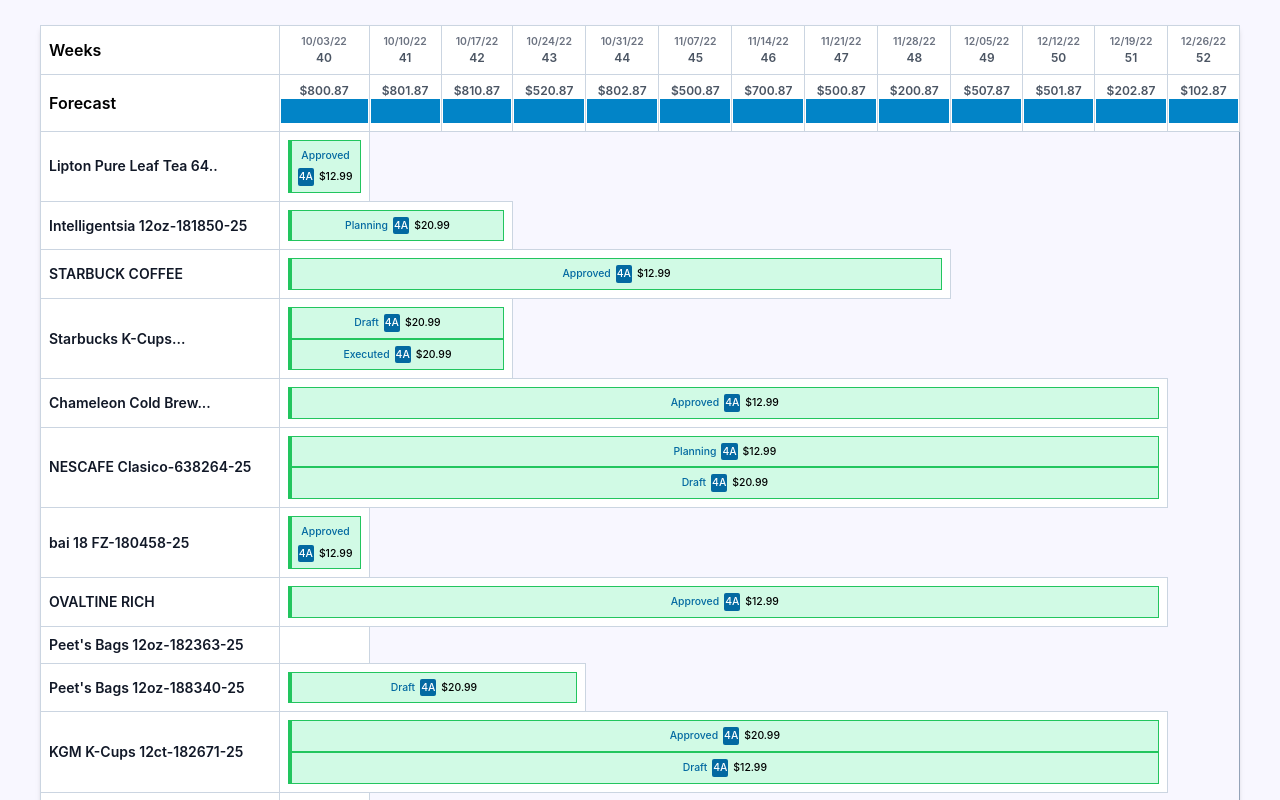
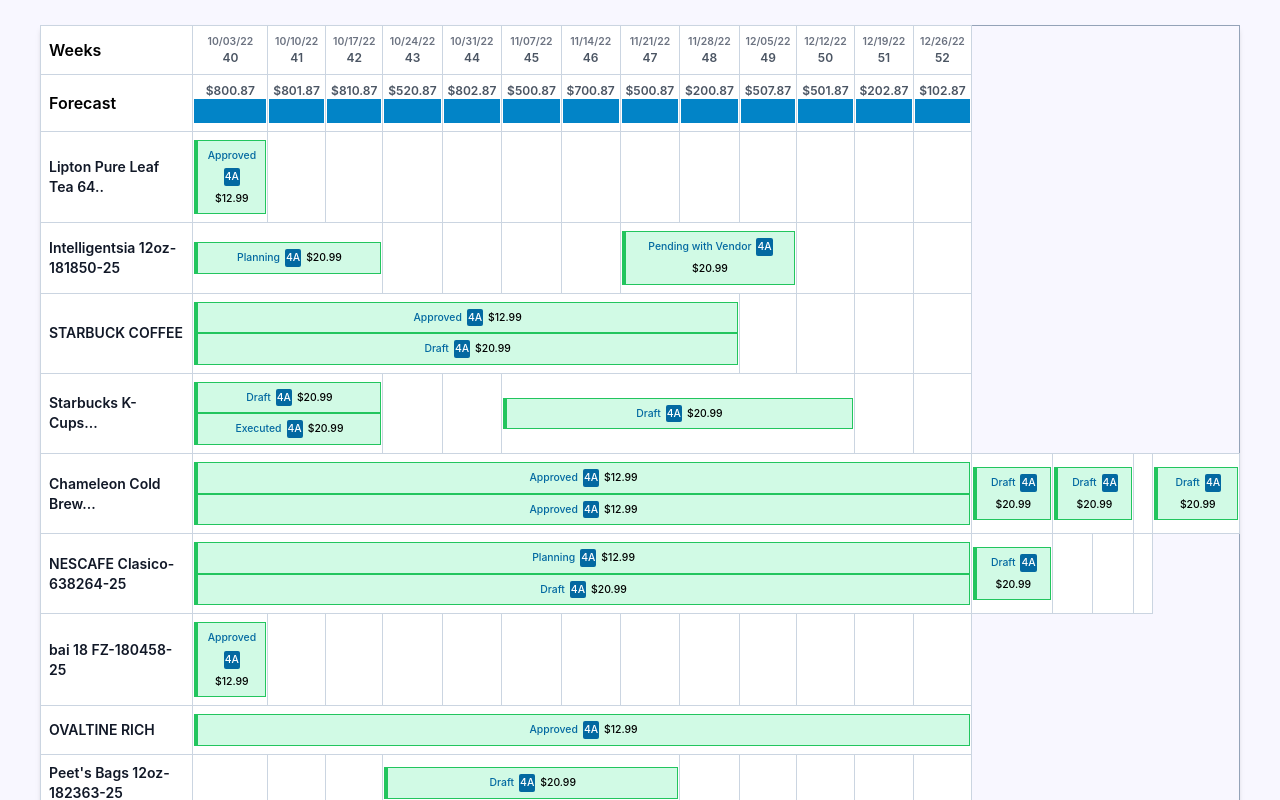
Before and after one commit to anubhavcse08/abs_poc_moonraft, a React (Create React App) app: page / in a window 1280 px wide. Shown: the part 440-1240 px from the top of the page. Built offline with nearby package versions, Linux system fonts and the light colour scheme.

Commit message:
Cell Impl

```diff
--- a/src/App.css
+++ b/src/App.css
@@ -128,3 +128,17 @@
 .button-more {
   margin-left: auto;
 }
+
+.cell-width-1 { max-width: 7%; }
+.cell-width-2 { max-width: 14%; }
+.cell-width-3 { max-width: 21%; }
+.cell-width-4 { max-width: 28%; }
+.cell-width-5 { max-width: 35%; }
+.cell-width-6 { max-width: 42%; }
+.cell-width-7 { max-width: 49%; }
+.cell-width-8 { max-width: 56%; }
+.cell-width-9 { max-width: 63%; }
+.cell-width-10 { max-width: 70%; }
+.cell-width-11 { max-width: 77%; }
+.cell-width-12 { max-width: 84%; }
+.cell-width-13 { max-width: 91%; }
--- a/src/apiData/forecastData.js
+++ b/src/apiData/forecastData.js
@@ -119,10 +119,10 @@
                 weeks: 9
             },
             {
-                startWeek: "11/21/22",
+                startWeek: "10/03/22",
                 Forecast: "$20.99",
                 status: "Draft",
-                weeks: 3
+                weeks: 9
             }]
         },
         {
@@ -152,7 +152,13 @@
                 startWeek: "10/03/22",
                 Forecast: "$12.99",
                 status: "Approved",
-                weeks: 12
+                weeks: 13
+            },
+            {
+                startWeek: "10/03/22",
+                Forecast: "$12.99",
+                status: "Approved",
+                weeks: 2
             },
             {
                 startWeek: "10/24/22",
@@ -179,7 +185,7 @@
                 startWeek: "10/03/22",
                 Forecast: "$12.99",
                 status: "Planning",
-                weeks: 12
+                weeks: 13
             },
             {
                 startWeek: "10/03/22",
@@ -209,7 +215,7 @@
                 startWeek: "10/03/22",
                 Forecast: "$12.99",
                 status: "Approved",
-                weeks: 12
+                weeks: 13
             }]
         },
         {
@@ -236,7 +242,7 @@
                 startWeek: "10/03/22",
                 Forecast: "$20.99",
                 status: "Approved",
-                weeks: 12
+                weeks: 13
             },
             {
                 startWeek: "10/03/22",
@@ -329,7 +335,7 @@
                 startWeek: "10/03/22",
                 Forecast: "$12.99",
                 status: "Approved",
-                weeks: 12
+                weeks: 13
             },
             {
                 startWeek: "10/24/22",
@@ -356,7 +362,7 @@
                 startWeek: "10/03/22",
                 Forecast: "$12.99",
                 status: "Planning",
-                weeks: 12
+                weeks: 13
             },
             {
                 startWeek: "10/03/22",
@@ -386,7 +392,7 @@
                 startWeek: "10/03/22",
                 Forecast: "$12.99",
                 status: "Approved",
-                weeks: 12
+                weeks: 13
             }]
         },
         {
@@ -413,7 +419,7 @@
                 startWeek: "10/03/22",
                 Forecast: "$20.99",
                 status: "Approved",
-                weeks: 12
+                weeks: 13
             },
             {
                 startWeek: "10/03/22",
--- a/src/components/dashboard/DataCellLabel.js
+++ b/src/components/dashboard/DataCellLabel.js
@@ -2,8 +2,9 @@
 
 const DataCellLabel = (props) => {
     const { startWeek, Forecast, status, weeks } = props.option;
+    // cell-width-${weeks}
   return (
-    <div className='data-cell-label p-1 flex flex-row flex-wrap justify-center items-center bg-emerald-100 border border-l-4 border-green-500 text-custom-small'>
+    <div className={`data-cell-label p-1 flex flex-row flex-wrap justify-center items-center bg-emerald-100 border border-l-4 border-green-500 text-custom-small `}>
         <p className='status-label m-0.5 p-px font-medium text-sky-700'>{status}</p>
         <p className='status-zone-label m-0.5 p-px font-medium text-white bg-sky-700 rounded-sm'>4A</p>
         <p className='status-amount-label m-0.5 p-px font-medium'>{Forecast}</p>
--- a/src/components/dashboard/TableDesc.js
+++ b/src/components/dashboard/TableDesc.js
@@ -44,58 +44,34 @@
             }
         }
         return { week, isStatusBar };
-        // forecastInfo.map((data, index) => {
-        //     if(dataCell.week === data.startWeek) {
-        //         week = data.weeks;
-        //         isStatusBar = true;
-        //         return {week, isStatusBar};
-        //     }
-        // })
     }
-    renderCellStatusLabel = (isStatusBar, week, item, dataCell, i) => {
-        // console.log('WWWWWWWWWWWWWWWWWWW', week)
+    renderCellStatusLabel = (isStatusBar, week, item, dataCell, i, count) => {
         return <>
-            {isStatusBar && <td colSpan={week} className='py-2 border border-slate-300 bg-white w-24 px-2 overflow-hidden' key={i}>
+            {isStatusBar && <td colSpan={week} className='py-2 border border-slate-300 bg-white w-24 overflow-hidden' key={i}>
                 {item.forecastInfo.map((data, indexValue) => {
                     if (dataCell.week === data.startWeek) {
+                        console.log(dataCell.week, '===', data.startWeek, ' ------ ', data);
                         return <DataCellLabel option={data} />
                     }
                 })}
             </td>}
-            {!isStatusBar && <td className='py-2 border border-slate-300 bg-white w-24 px-2 overflow-hidden' key={i}></td>}
+            {!isStatusBar && count <= i && <td className='py-2 border border-slate-300 bg-white w-24 overflow-hidden' key={i}></td>}
             </>
     }
     renderElement = (item) => {
-        for (let i = 0; i < this.state.foreCastDetails.length; i++) {
-            const element = this.state.foreCastDetails[i];
+        let count = 0;
+        // for (let i = 0; i < this.state.foreCastDetails.length; i++) {
+        //     const element = this.state.foreCastDetails[i];
+        return this.state.foreCastDetails.map((element, i) => {
+            const { week, isStatusBar } = this.getColspanCell(item.forecastInfo, element);
+            count = isStatusBar ? i + week : count;
 
-            const { totalReserveCell, week, isStatusBar } = this.getColspanCell(item.forecastInfo, element);
-            console.log(i);
-            // i = isStatusBar ? i + week : i;
+            // console.log(count, ' --- ', i, ' --- ', week, ' --- ', isStatusBar);
 
-            console.log(i, ' --- ', week);
+            return this.renderCellStatusLabel(isStatusBar, week, item, element, i, count);
+        });
+    }
 
-            return this.renderCellStatusLabel(isStatusBar, week, item, element, i);
-        }
-        // return this.state.foreCastDetails.map((dataCell, i) => {
-        //     // let totalReserveCell = 0;
-        //     // return item.forecastInfo.map((data, index) => {
-        //     //     // totalReserveCell += data.weeks;
-        //     //     if(dataCell.week === data.startWeek) {
-        //     //         // i += data.weeks;
-        //     //         return <>
-        //     //             <td colSpan={data.weeks} className='py-2 border border-slate-300 bg-white w-24 px-2' key={i}>
-        //     //                 <DataCellLabel option={data} />
-        //     //             </td>
-        //     //         </>
-        //     //     }
-        //     // })
-        //     const { totalReserveCell, week, isStatusBar } = this.getColspanCell(item.forecastInfo, dataCell);
-        //     i = isStatusBar ? i + week : i;
-        //     console.log(i, ' --- ', this.getColspanCell(item.forecastInfo, dataCell))
-        //     return this.renderCellStatusLabel(isStatusBar, week, item, dataCell, i);
-        // })
-    }
     renderTableData = () => {
         return this.state.weekWiseDetails.data.map((item, index) => {
             return <tr key={index}>
```
